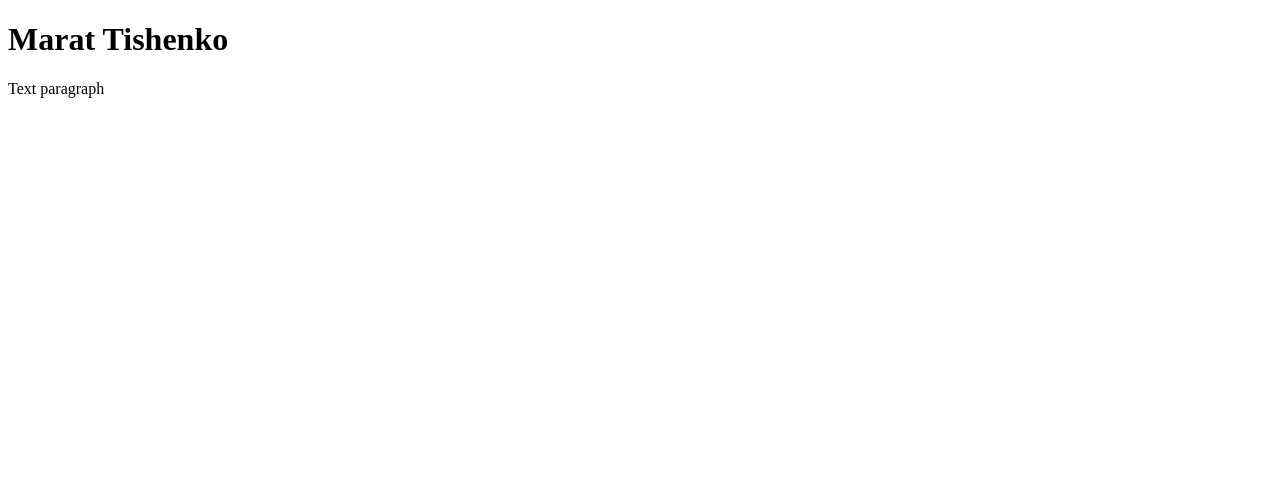
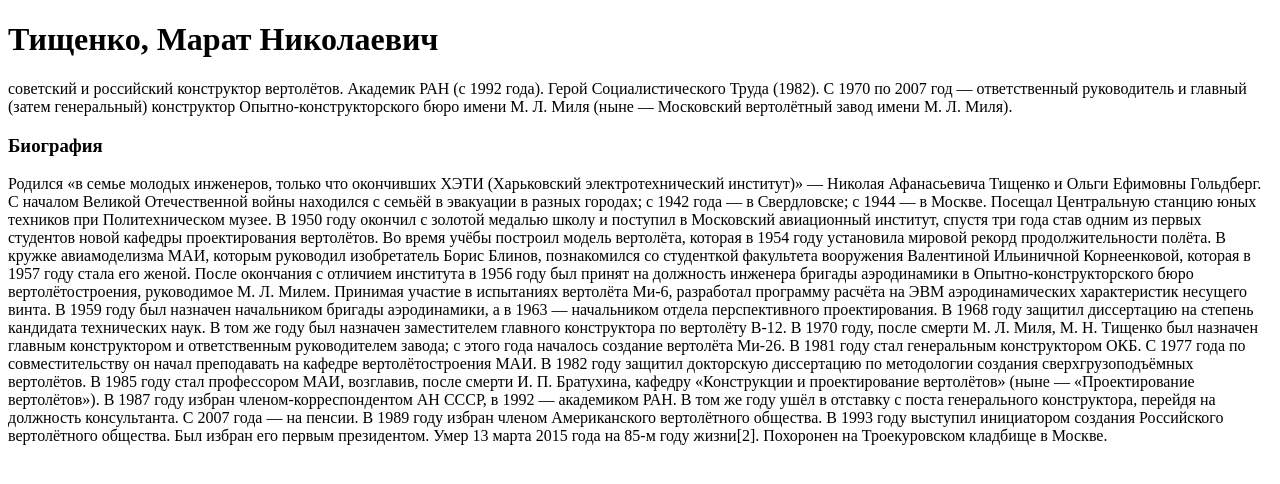
Before and after one commit to mntishenko/mntishenko.github.io, a plain HTML site: page index.html in a window 1280 px wide. Drawn offline with Linux system fonts and the light colour scheme.

Commit message:
Update index.html

```diff
--- a/index.html
+++ b/index.html
@@ -2,9 +2,26 @@
 <html>
 <body>
 
-<h1>Marat Tishenko</h1>
+<h1>Тищенко, Марат Николаевич</h1>
 
-<p>Text paragraph</p>
+<p>советский и российский конструктор вертолётов. Академик РАН (с 1992 года). Герой Социалистического Труда (1982). С 1970 по 2007 год — ответственный руководитель и главный (затем генеральный) конструктор Опытно-конструкторского бюро имени М. Л. Миля (ныне — Московский вертолётный завод имени М. Л. Миля).</p>
+  <h3>Биография</h3>
+  <p>Родился «в семье молодых инженеров, только что окончивших ХЭТИ (Харьковский электротехнический институт)» — Николая Афанасьевича Тищенко и Ольги Ефимовны Гольдберг. С началом Великой Отечественной войны находился с семьёй в эвакуации в разных городах; с 1942 года — в Свердловске; с 1944 — в Москве. Посещал Центральную станцию юных техников при Политехническом музее. В 1950 году окончил с золотой медалью школу и поступил в Московский авиационный институт, спустя три года став одним из первых студентов новой кафедры проектирования вертолётов. Во время учёбы построил модель вертолёта, которая в 1954 году установила мировой рекорд продолжительности полёта. В кружке авиамоделизма МАИ, которым руководил изобретатель Борис Блинов, познакомился со студенткой факультета вооружения Валентиной Ильиничной Корнеенковой, которая в 1957 году стала его женой.
 
+После окончания с отличием института в 1956 году был принят на должность инженера бригады аэродинамики в Опытно-конструкторского бюро вертолётостроения, руководимое М. Л. Милем. Принимая участие в испытаниях вертолёта Ми-6, разработал программу расчёта на ЭВМ аэродинамических характеристик несущего винта. В 1959 году был назначен начальником бригады аэродинамики, а в 1963 — начальником отдела перспективного проектирования. В 1968 году защитил диссертацию на степень кандидата технических наук. В том же году был назначен заместителем главного конструктора по вертолёту В-12.
+
+В 1970 году, после смерти М. Л. Миля, М. Н. Тищенко был назначен главным конструктором и ответственным руководителем завода; с этого года началось создание вертолёта Ми-26. В 1981 году стал генеральным конструктором ОКБ.
+
+С 1977 года по совместительству он начал преподавать на кафедре вертолётостроения МАИ. В 1982 году защитил докторскую диссертацию по методологии создания сверхгрузоподъёмных вертолётов. В 1985 году стал профессором МАИ, возглавив, после смерти И. П. Братухина, кафедру «Конструкции и проектирование вертолётов» (ныне — «Проектирование вертолётов»).
+
+В 1987 году избран членом-корреспондентом АН СССР, в 1992 — академиком РАН. В том же году ушёл в отставку с поста генерального конструктора, перейдя на должность консультанта. С 2007 года — на пенсии.
+
+В 1989 году избран членом Американского вертолётного общества.
+
+В 1993 году выступил инициатором создания Российского вертолётного общества. Был избран его первым президентом.
+
+Умер 13 марта 2015 года на 85-м году жизни[2]. Похоронен на Троекуровском кладбище в Москве.
+
+</p>
 </body>
 </html>
```
